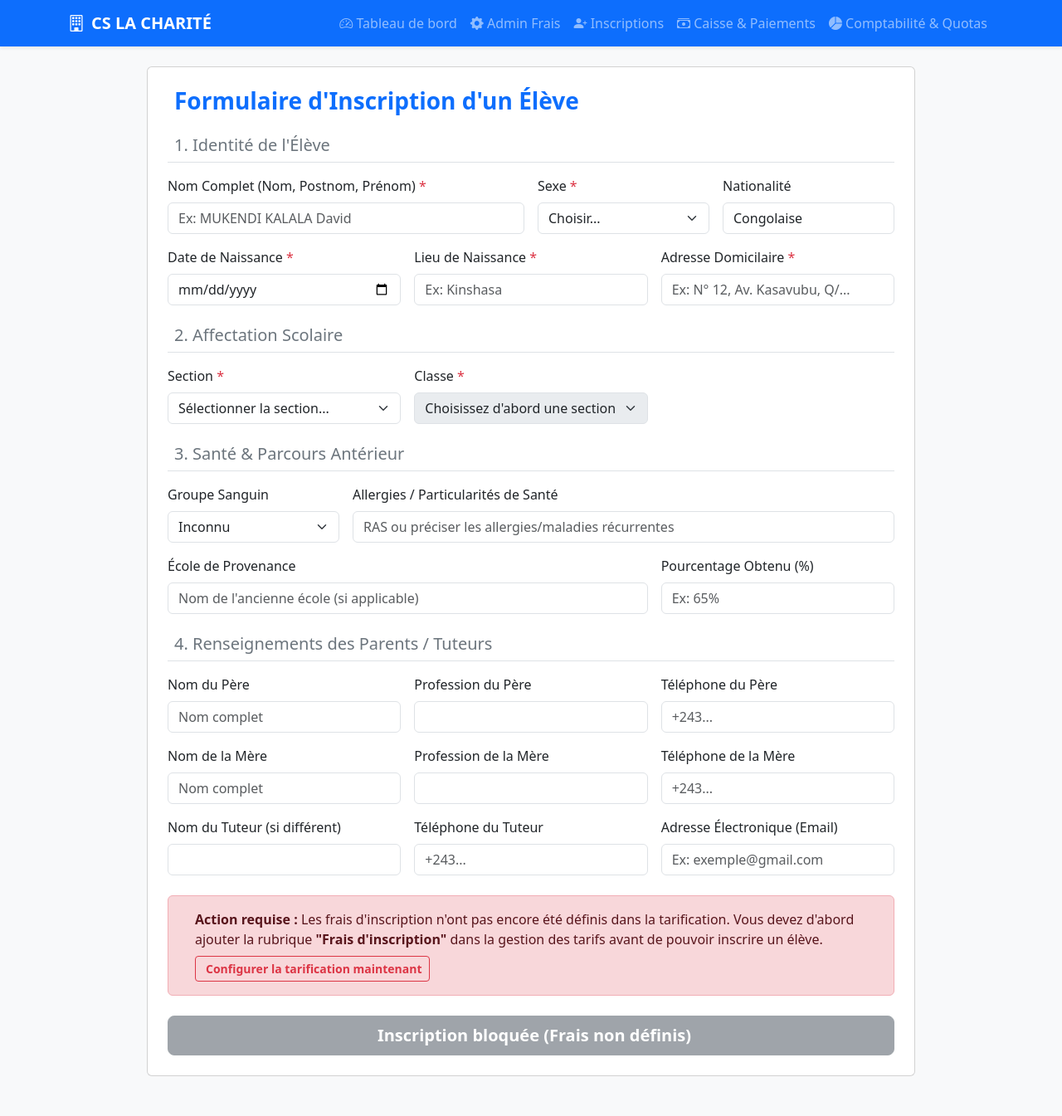
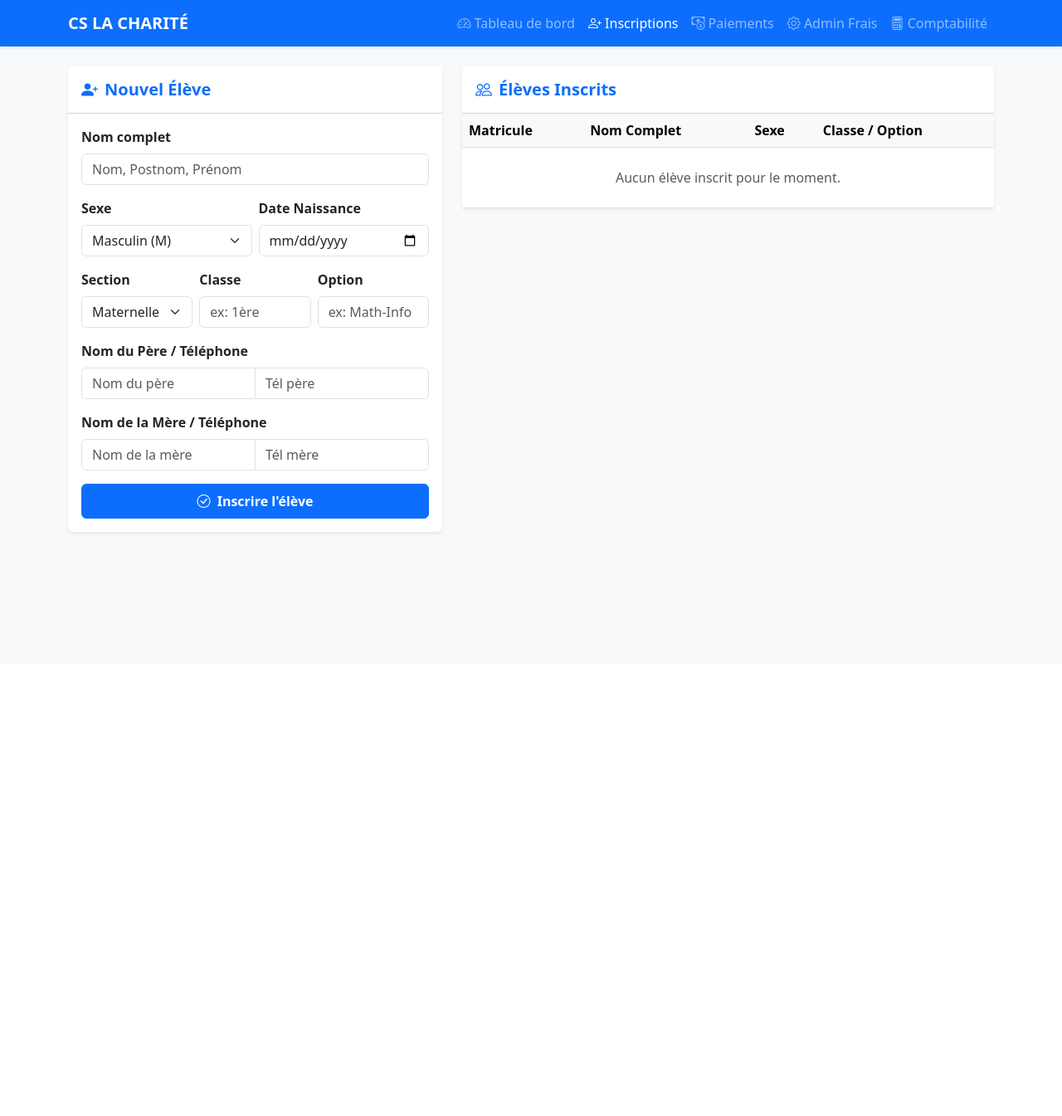
Before and after one commit to osemwanza-ai/gestion-la-charite, a Flask app: page /inscription in a window 1280 px wide. Shown: the whole page at 83% size. After the commit the page ends 644 px from the top, so only its background shows below. Run offline with Flask 3, Linux system fonts and the light colour scheme.

Commit message:
Update inscription.html

```diff
--- a/templates/inscription.html
+++ b/templates/inscription.html
@@ -1,271 +1,186 @@
-{% extends 'base.html' %}
+<!DOCTYPE html>
+<html lang="fr">
+<head>
+    <meta charset="UTF-8">
+    <meta name="viewport" content="width=device-width, initial-scale=1.0">
+    <title>Inscriptions - CS La Charité</title>
+    <link href="https://cdn.jsdelivr.net/npm/bootstrap@5.3.0/dist/css/bootstrap.min.css" rel="stylesheet">
+    <link rel="stylesheet" href="https://cdn.jsdelivr.net/npm/bootstrap-icons@1.11.0/font/bootstrap-icons.css">
+</head>
+<body class="bg-light">
 
-{% block content %}
-<div class="row justify-content-center">
-    <div class="col-lg-10">
-        <div class="card card-custom p-4 mb-5">
-            <h3 class="fw-bold text-primary mb-4">
-                <i class="fa-solid fa-user-plus me-2"></i>Formulaire d'Inscription d'un Élève
-            </h3>
+    <!-- Navbar -->
+    <nav class="navbar navbar-expand-lg navbar-dark bg-primary mb-4 shadow-sm">
+        <div class="container">
+            <a class="navbar-brand fw-bold" href="{{ url_for('index') }}">CS LA CHARITÉ</a>
+            <button class="navbar-toggler" type="button" data-bs-toggle="collapse" data-bs-target="#navbarNav">
+                <span class="navbar-toggler-icon"></span>
+            </button>
+            <div class="collapse navbar-collapse" id="navbarNav">
+                <ul class="navbar-nav ms-auto">
+                    <li class="nav-item"><a class="nav-link" href="{{ url_for('index') }}"><i class="bi bi-speedometer2"></i> Tableau de bord</a></li>
+                    <li class="nav-item"><a class="nav-link active" href="{{ url_for('inscriptions') }}"><i class="bi bi-person-plus"></i> Inscriptions</a></li>
+                    <li class="nav-item"><a class="nav-link" href="{{ url_for('paiements') }}"><i class="bi bi-cash-coin"></i> Paiements</a></li>
+                    <li class="nav-item"><a class="nav-link" href="{{ url_for('admin_frais') }}"><i class="bi bi-gear"></i> Admin Frais</a></li>
+                    <li class="nav-item"><a class="nav-link" href="{{ url_for('comptabilite') }}"><i class="bi bi-calculator"></i> Comptabilité</a></li>
+                </ul>
+            </div>
+        </div>
+    </nav>
 
-            <form method="POST" action="{{ url_for('inscription') }}" id="formInscription">
+    <div class="container pb-5">
 
-                <!-- 1. IDENTITÉ DE L'ÉLÈVE -->
-                <h5 class="text-secondary border-bottom pb-2 mb-3"><i class="fa-solid fa-id-card me-2"></i>1. Identité de l'Élève</h5>
-                <div class="row g-3 mb-4">
-                    <div class="col-md-6">
-                        <label class="form-label">Nom Complet (Nom, Postnom, Prénom) <span class="text-danger">*</span></label>
-                        <input type="text" name="nom_complet" class="form-control" placeholder="Ex: MUKENDI KALALA David" required>
+        <!-- Flash messages -->
+        {% with messages = get_flashed_messages(with_categories=true) %}
+            {% if messages %}
+                {% for category, message in messages %}
+                    <div class="alert alert-{{ category }} alert-dismissible fade show" role="alert">
+                        {{ message }}
+                        <button type="button" class="btn-close" data-bs-dismiss="alert"></button>
                     </div>
-                    <div class="col-md-3">
-                        <label class="form-label">Sexe <span class="text-danger">*</span></label>
+                {% endfor %}
+            {% endif %}
+        {% endwith %}
+
+        <div class="row g-4">
+
+            <!-- Formulaire d'inscription -->
+            <div class="col-lg-5">
+                <div class="card shadow-sm border-0">
+                    <div class="card-header bg-white py-3">
+                        <h5 class="card-title mb-0 fw-bold text-primary"><i class="bi bi-person-plus-fill me-2"></i>Nouvel Élève</h5>
+                    </div>
+                    <div class="card-body">
+                        <form action="{{ url_for('inscriptions') }}" method="POST">
+
+                            <!-- Identité -->
+                            <div class="mb-3">
+                                <label class="form-label fw-semibold">Nom complet</label>
+                                <input type="text" name="nom_complet" class="form-control" required placeholder="Nom, Postnom, Prénom">
+                            </div>
+
+                            <div class="row g-2 mb-3">
+                                <div class="col-6">
+                                    <label class="form-label fw-semibold">Sexe</label>
                                     <select name="sexe" class="form-select" required>
-                            <option value="" disabled selected>Choisir...</option>
                                         <option value="M">Masculin (M)</option>
                                         <option value="F">Féminin (F)</option>
                                     </select>
                                 </div>
-                    <div class="col-md-3">
-                        <label class="form-label">Nationalité</label>
-                        <input type="text" name="nationalite" class="form-control" value="Congolaise">
-                    </div>
-                    <div class="col-md-4">
-                        <label class="form-label">Date de Naissance <span class="text-danger">*</span></label>
-                        <input type="date" name="date_naissance" class="form-control" required>
-                    </div>
-                    <div class="col-md-4">
-                        <label class="form-label">Lieu de Naissance <span class="text-danger">*</span></label>
-                        <input type="text" name="lieu_naissance" class="form-control" placeholder="Ex: Kinshasa" required>
-                    </div>
-                    <div class="col-md-4">
-                        <label class="form-label">Adresse Domicilaire <span class="text-danger">*</span></label>
-                        <input type="text" name="adresse" class="form-control" placeholder="Ex: N° 12, Av. Kasavubu, Q/..." required>
+                                <div class="col-6">
+                                    <label class="form-label fw-semibold">Date Naissance</label>
+                                    <input type="date" name="date_naissance" class="form-control">
                                 </div>
                             </div>
 
-                <!-- 2. AFFECTATION SCOLAIRE (SÉLECTEURS DYNAMIQUES) -->
-                <h5 class="text-secondary border-bottom pb-2 mb-3"><i class="fa-solid fa-graduation-cap me-2"></i>2. Affectation Scolaire</h5>
-                <div class="row g-3 mb-4">
-                    <div class="col-md-4">
-                        <label class="form-label">Section <span class="text-danger">*</span></label>
-                        <select name="section" id="selectSection" class="form-select" required onchange="adapterClassesEtOptions()">
-                            <option value="" disabled selected>Sélectionner la section...</option>
+                            <!-- Affectation Scolaire -->
+                            <div class="row g-2 mb-3">
+                                <div class="col-4">
+                                    <label class="form-label fw-semibold">Section</label>
+                                    <select name="section" class="form-select" required>
                                         <option value="Maternelle">Maternelle</option>
                                         <option value="Primaire">Primaire</option>
-                            <option value="EB">Éducation de Base (7e/8e)</option>
-                            <option value="Humanités">Humanités (Secondaire)</option>
+                                        <option value="Secondaire">Secondaire</option>
                                     </select>
                                 </div>
-                    <div class="col-md-4">
-                        <label class="form-label">Classe <span class="text-danger">*</span></label>
-                        <select name="classe" id="selectClasse" class="form-select" required disabled>
-                            <option value="" disabled selected>Choisissez d'abord une section</option>
-                        </select>
+                                <div class="col-4">
+                                    <label class="form-label fw-semibold">Classe</label>
+                                    <input type="text" name="classe" class="form-control" placeholder="ex: 1ère" required>
                                 </div>
-                    <div class="col-md-4" id="blocOption" style="display: none;">
-                        <label class="form-label">Option / Filière <span class="text-danger">*</span></label>
-                        <select name="option" id="selectOption" class="form-select">
-                            <option value="" disabled selected>Sélectionner l'option...</option>
-                            <option value="Scientifique">Scientifique</option>
-                            <option value="Littéraire">Littéraire / Pédagogie</option>
-                            <option value="Commerciale & Gestion">Commerciale & Gestion</option>
-                            <option value="Technique / Électricité">Technique / Électricité</option>
-                            <option value="Coupe et Couture">Coupe et Couture</option>
-                        </select>
+                                <div class="col-4">
+                                    <label class="form-label fw-semibold">Option</label>
+                                    <input type="text" name="option" class="form-control" placeholder="ex: Math-Info">
                                 </div>
                             </div>
 
-                <!-- 3. SANTÉ & PARCOURS ANTÉRIEUR -->
-                <h5 class="text-secondary border-bottom pb-2 mb-3"><i class="fa-solid fa-notes-medical me-2"></i>3. Santé & Parcours Antérieur</h5>
-                <div class="row g-3 mb-4">
-                    <div class="col-md-3">
-                        <label class="form-label">Groupe Sanguin</label>
-                        <select name="groupe_sanguin" class="form-select">
-                            <option value="">Inconnu</option>
-                            <option value="A+">A+</option>
-                            <option value="A-">A-</option>
-                            <option value="B+">B+</option>
-                            <option value="B-">B-</option>
-                            <option value="AB+">AB+</option>
-                            <option value="AB-">AB-</option>
-                            <option value="O+">O+</option>
-                            <option value="O-">O-</option>
-                        </select>
-                    </div>
-                    <div class="col-md-9">
-                        <label class="form-label">Allergies / Particularités de Santé</label>
-                        <input type="text" name="allergies_sante" class="form-control" placeholder="RAS ou préciser les allergies/maladies récurrentes">
-                    </div>
-                    <div class="col-md-8">
-                        <label class="form-label">École de Provenance</label>
-                        <input type="text" name="ecole_provenance" class="form-control" placeholder="Nom de l'ancienne école (si applicable)">
-                    </div>
-                    <div class="col-md-4">
-                        <label class="form-label">Pourcentage Obtenu (%)</label>
-                        <input type="text" name="pourcentage_obtenu" class="form-control" placeholder="Ex: 65%">
+                            <!-- Parents & Contacts -->
+                            <div class="mb-3">
+                                <label class="form-label fw-semibold">Nom du Père / Téléphone</label>
+                                <div class="input-group mb-2">
+                                    <input type="text" name="nom_pere" class="form-control" placeholder="Nom du père">
+                                    <input type="text" name="tel_pere" class="form-control" placeholder="Tél père">
                                 </div>
                             </div>
 
-                <!-- 4. PARENTS ET TUTEURS -->
-                <h5 class="text-secondary border-bottom pb-2 mb-3"><i class="fa-solid fa-users me-2"></i>4. Renseignements des Parents / Tuteurs</h5>
-                <div class="row g-3 mb-4">
-                    <div class="col-md-4">
-                        <label class="form-label">Nom du Père</label>
-                        <input type="text" name="nom_pere" class="form-control" placeholder="Nom complet">
-                    </div>
-                    <div class="col-md-4">
-                        <label class="form-label">Profession du Père</label>
-                        <input type="text" name="prof_pere" class="form-control">
-                    </div>
-                    <div class="col-md-4">
-                        <label class="form-label">Téléphone du Père</label>
-                        <input type="tel" name="tel_pere" class="form-control" placeholder="+243...">
-                    </div>
-
-                    <div class="col-md-4">
-                        <label class="form-label">Nom de la Mère</label>
-                        <input type="text" name="nom_mere" class="form-control" placeholder="Nom complet">
-                    </div>
-                    <div class="col-md-4">
-                        <label class="form-label">Profession de la Mère</label>
-                        <input type="text" name="prof_mere" class="form-control">
-                    </div>
-                    <div class="col-md-4">
-                        <label class="form-label">Téléphone de la Mère</label>
-                        <input type="tel" name="tel_mere" class="form-control" placeholder="+243...">
-                    </div>
-
-                    <div class="col-md-4">
-                        <label class="form-label">Nom du Tuteur (si différent)</label>
-                        <input type="text" name="nom_tuteur" class="form-control">
-                    </div>
-                    <div class="col-md-4">
-                        <label class="form-label">Téléphone du Tuteur</label>
-                        <input type="tel" name="tel_tuteur" class="form-control" placeholder="+243...">
-                    </div>
-                    <div class="col-md-4">
-                        <label class="form-label">Adresse Électronique (Email)</label>
-                        <input type="email" name="email_responsable" class="form-control" placeholder="Ex: exemple@gmail.com">
+                            <div class="mb-3">
+                                <label class="form-label fw-semibold">Nom de la Mère / Téléphone</label>
+                                <div class="input-group mb-2">
+                                    <input type="text" name="nom_mere" class="form-control" placeholder="Nom de la mère">
+                                    <input type="text" name="tel_mere" class="form-control" placeholder="Tél mère">
                                 </div>
                             </div>
 
-                <!-- VÉRIFICATION DE LA CONFIGURATION DES FRAIS D'INSCRIPTION -->
-                {% if frais_inscription %}
-                    <div class="alert alert-success d-flex align-items-center mb-4" role="alert">
-                        <i class="fa-solid fa-circle-check fa-2x me-3"></i>
-                        <div>
-                            <strong>Frais d'inscription configurés :</strong> L'inscription générera automatiquement un paiement obligatoire de <strong>{{ "%.2f"|format(frais_inscription.montant) }} $</strong> au nom de l'élève.
+                            <!-- Frais auto -->
+                            {% set val_rubrique = rubrique_inscr if rubrique_inscr is defined else rubrique %}
+                            {% if val_rubrique %}
+                                <div class="alert alert-info py-2 mb-3 small">
+                                    <i class="bi bi-info-circle me-1"></i> Frais d'inscription inclus :
+                                    <strong>
+                                        {% if val_rubrique.montant_cdf is defined and val_rubrique.montant_cdf %}
+                                            {{ "{:,.0f}".format(val_rubrique.montant_cdf) }} CDF
+                                        {% else %}
+                                            {{ "{:,.0f}".format(val_rubrique.montant or 0) }} CDF
+                                        {% endif %}
+                                    </strong>
                                 </div>
-                    </div>
+                            {% endif %}
 
-                    <!-- BOUTON ACTIF -->
-                    <div class="d-grid gap-2">
-                        <button type="submit" class="btn btn-primary btn-lg fw-bold">
-                            <i class="fa-solid fa-check-circle me-2"></i>Valider et Enregistrer l'Élève
+                            <button type="submit" class="btn btn-primary w-100 fw-bold py-2">
+                                <i class="bi bi-check-circle me-1"></i> Inscrire l'élève
                             </button>
-                    </div>
-                {% else %}
-                    <div class="alert alert-danger d-flex align-items-center mb-4" role="alert">
-                        <i class="fa-solid fa-triangle-exclamation fa-2x me-3"></i>
-                        <div>
-                            <strong>Action requise :</strong> Les frais d'inscription n'ont pas encore été définis dans la tarification.
-                            Vous devez d'abord ajouter la rubrique <strong>"Frais d'inscription"</strong> dans la gestion des tarifs avant de pouvoir inscrire un élève.
-                            <div class="mt-2">
-                                <a href="{{ url_for('gestion_frais') }}" class="btn btn-outline-danger btn-sm fw-bold">
-                                    <i class="fa-solid fa-coins me-1"></i> Configurer la tarification maintenant
-                                </a>
+                        </form>
                     </div>
                 </div>
             </div>
 
-                    <!-- BOUTON DÉSACTIVÉ -->
-                    <div class="d-grid gap-2">
-                        <button type="button" class="btn btn-secondary btn-lg fw-bold" disabled>
-                            <i class="fa-solid fa-lock me-2"></i>Inscription bloquée (Frais non définis)
-                        </button>
+            <!-- Liste des inscrits -->
+            <div class="col-lg-7">
+                <div class="card shadow-sm border-0">
+                    <div class="card-header bg-white py-3">
+                        <h5 class="card-title mb-0 fw-bold text-primary"><i class="bi bi-people me-2"></i>Élèves Inscrits</h5>
                     </div>
+                    <div class="card-body p-0">
+                        <div class="table-responsive">
+                            <table class="table table-hover align-middle mb-0">
+                                <thead class="table-light">
+                                    <tr>
+                                        <th>Matricule</th>
+                                        <th>Nom Complet</th>
+                                        <th>Sexe</th>
+                                        <th>Classe / Option</th>
+                                    </tr>
+                                </thead>
+                                <tbody>
+                                    {% if eleves %}
+                                        {% for e in eleves %}
+                                            <tr>
+                                                <td class="fw-bold text-secondary">{{ e.matricule }}</td>
+                                                <td class="fw-bold">{{ e.nom_complet }}</td>
+                                                <td>{{ e.sexe }}</td>
+                                                <td>
+                                                    <span class="badge bg-light text-dark border">
+                                                        {{ e.classe }} {{ e.section }} {{ e.option or '' }}
+                                                    </span>
+                                                </td>
+                                            </tr>
+                                        {% endfor %}
+                                    {% else %}
+                                        <tr>
+                                            <td colspan="4" class="text-center py-4 text-muted">
+                                                Aucun élève inscrit pour le moment.
+                                            </td>
+                                        </tr>
                                     {% endif %}
-
-            </form>
+                                </tbody>
+                            </table>
                         </div>
                     </div>
                 </div>
-{% endblock %}
+            </div>
 
-{% block scripts %}
-<script>
-    function adapterClassesEtOptions() {
-        const selectSection = document.getElementById('selectSection');
-        const selectClasse = document.getElementById('selectClasse');
-        const blocOption = document.getElementById('blocOption');
-        const selectOption = document.getElementById('selectOption');
+        </div>
+    </div>
 
-        const section = selectSection.value;
-
-        // Réinitialiser le menu des classes
-        selectClasse.innerHTML = '';
-        selectClasse.disabled = false;
-
-        let optionsClasses = [];
-
-        if (section === 'Maternelle') {
-            optionsClasses = [
-                { val: '1ère Maternelle', text: '1ère Maternelle (Petite Section)' },
-                { val: '2ème Maternelle', text: '2ème Maternelle (Moyenne Section)' },
-                { val: '3ème Maternelle', text: '3ème Maternelle (Grande Section)' }
-            ];
-            blocOption.style.display = 'none';
-            selectOption.required = false;
-            selectOption.value = '';
-
-        } else if (section === 'Primaire') {
-            optionsClasses = [
-                { val: '1ère Primaire', text: '1ère Primaire' },
-                { val: '2ème Primaire', text: '2ème Primaire' },
-                { val: '3ème Primaire', text: '3ème Primaire' },
-                { val: '4ème Primaire', text: '4ème Primaire' },
-                { val: '5ème Primaire', text: '5ème Primaire' },
-                { val: '6ème Primaire', text: '6ème Primaire' }
-            ];
-            blocOption.style.display = 'none';
-            selectOption.required = false;
-            selectOption.value = '';
-
-        } else if (section === 'EB') { // Éducation de Base
-            optionsClasses = [
-                { val: '7ème EB', text: '7ème Année (Éducation de Base)' },
-                { val: '8ème EB', text: '8ème Année (Éducation de Base)' }
-            ];
-            blocOption.style.display = 'none';
-            selectOption.required = false;
-            selectOption.value = '';
-
-        } else if (section === 'Humanités') {
-            optionsClasses = [
-                { val: '1ère Humanités', text: '1ère Humanités (3ème Secondaire)' },
-                { val: '2ème Humanités', text: '2ème Humanités (4ème Secondaire)' },
-                { val: '3ème Humanités', text: '3ème Humanités (5ème Secondaire)' },
-                { val: '4ème Humanités', text: '4ème Humanités (6ème Secondaire)' }
-            ];
-            blocOption.style.display = 'block';
-            selectOption.required = true;
-        }
-
-        // Option par défaut
-        const defaultOpt = document.createElement('option');
-        defaultOpt.value = '';
-        defaultOpt.textContent = 'Sélectionner la classe...';
-        defaultOpt.disabled = true;
-        defaultOpt.selected = true;
-        selectClasse.appendChild(defaultOpt);
-
-        // Remplir les classes autorisées
-        optionsClasses.forEach(item => {
-            const opt = document.createElement('option');
-            opt.value = item.val;
-            opt.textContent = item.text;
-            selectClasse.appendChild(opt);
-        });
-    }
-</script>
-{% endblock %}
+    <script src="https://cdn.jsdelivr.net/npm/bootstrap@5.3.0/dist/js/bootstrap.bundle.min.js"></script>
+</body>
+</html>
```
Lines whose indentation alone changed are shown as unchanged.
